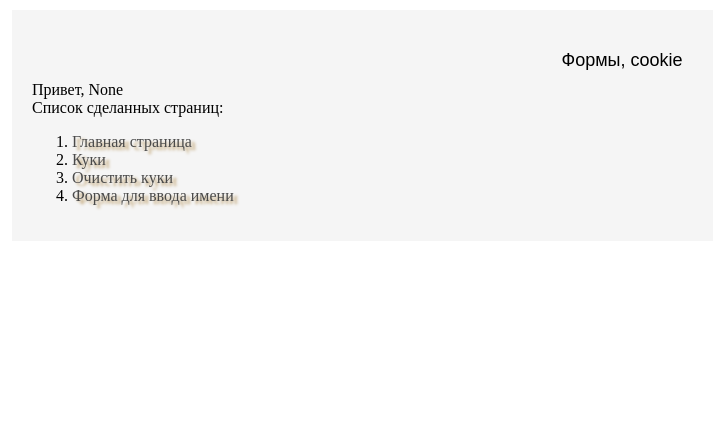
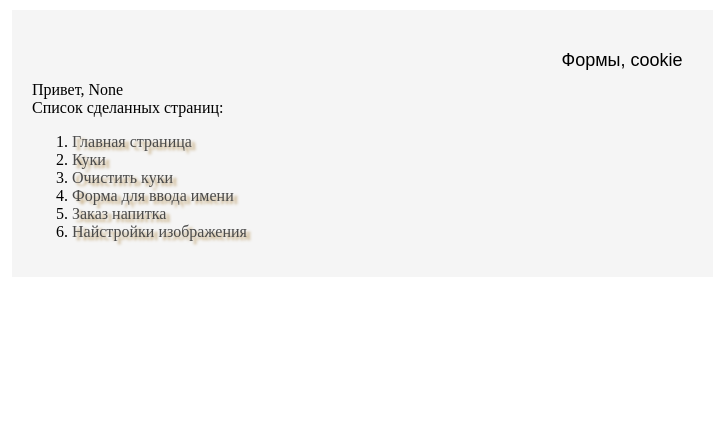
Before and after one commit to stocker-progger/web-back-labs, a Flask app: page /lab3/ in a window 1280 px wide. Shown: the part 51-497 px from the top of the page, without its empty margins (18-731 px from the left). Run offline with Flask 3, Linux system fonts and the light colour scheme.

Commit message:
настройки изображения

```diff
--- a/templates/lab3.html
+++ b/templates/lab3.html
@@ -13,5 +13,7 @@
         <li><a href="/lab3/cookie">Куки</a></li>
         <li><a href="/lab3/del_cookie">Очистить куки</a></li>
         <li><a href="/lab3/form1">Форма для ввода имени</a></li>
+        <li><a href="/lab3/order">Заказ напитка</a></li>
+        <li><a href="/lab3/settings">Найстройки изображения</a></li>
     </ol>
 {% endblock %}
```
